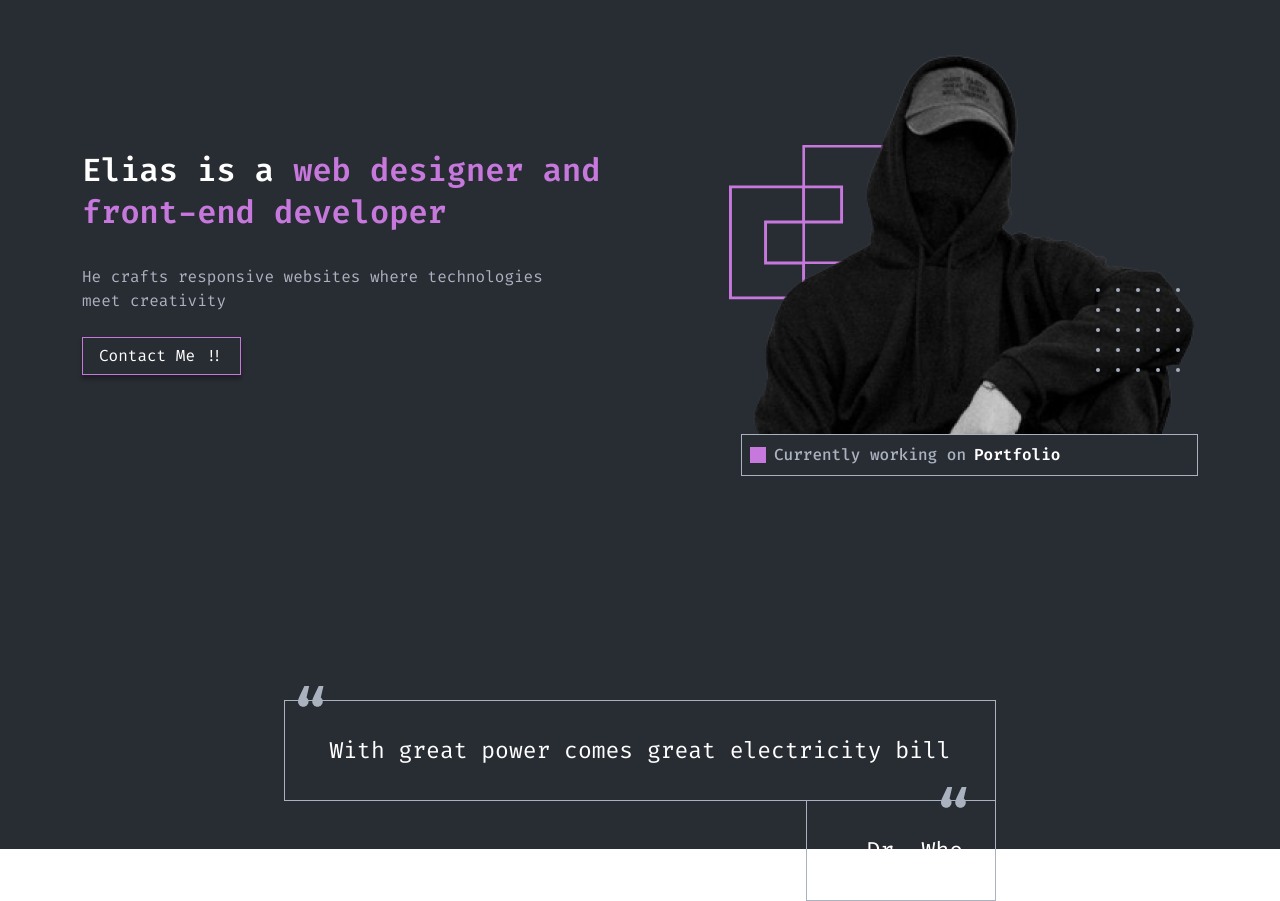
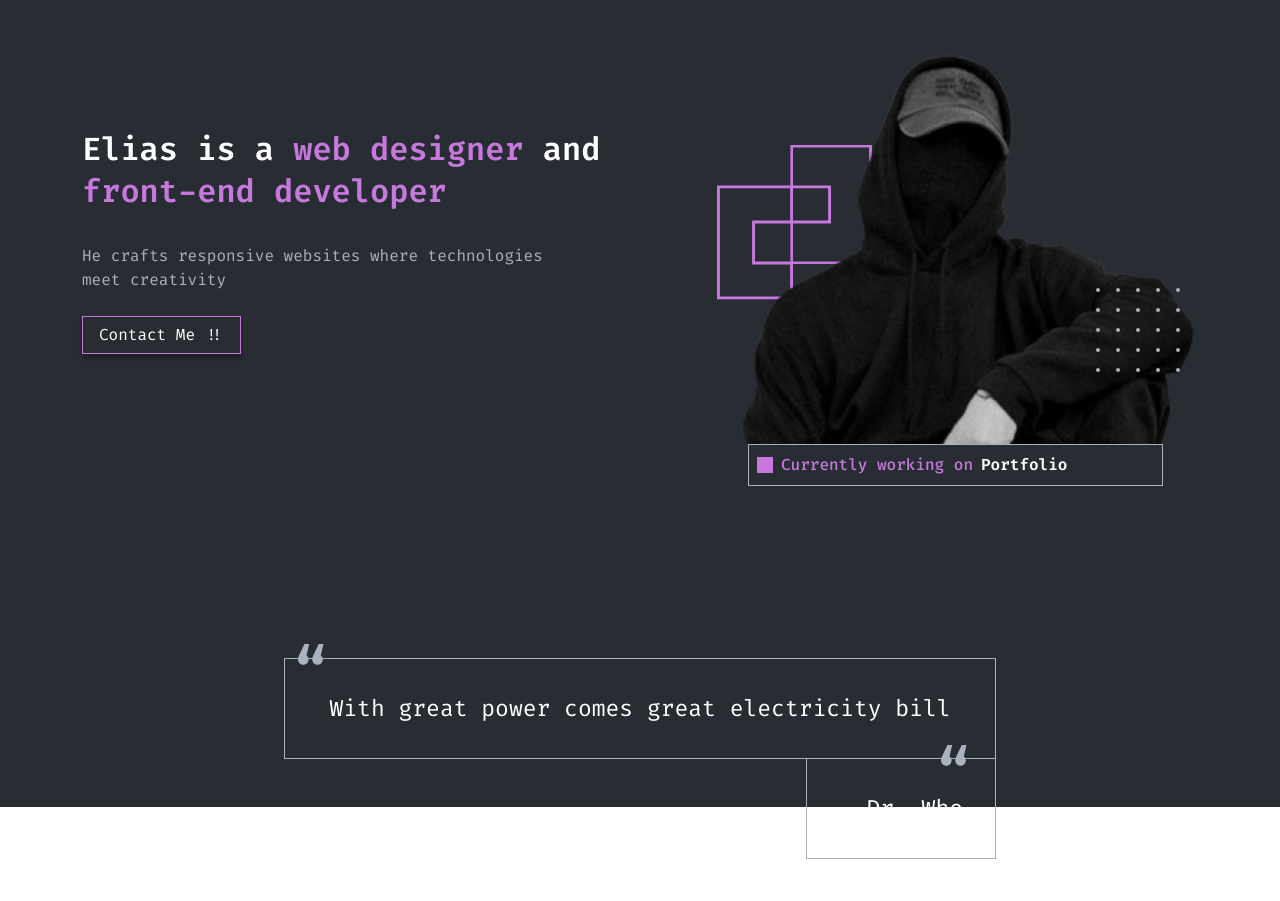
Before and after one commit to vcpc/Portfolio-Belal, an Angular app: page / in a window 1280 px wide. After the commit the page ends 859 px from the top, so only its background shows below. Built offline with nearby package versions, Linux system fonts and the light colour scheme.

Commit message:
refactor for home style

```diff
--- a/angular.json
+++ b/angular.json
@@ -99,6 +99,6 @@
     }
   },
   "cli": {
-    "analytics": "51197a58-e389-4a7e-8530-668b46563aaf"
+    "analytics": false
   }
 }
--- a/src/app/core/components/home/home.component.html
+++ b/src/app/core/components/home/home.component.html
@@ -5,17 +5,16 @@
     >
       <div class="col-lg-6 px-0">
         <div class="home__heading">
-          <h1 class="mb-0 pe-1 p-md-0">
-            <span class="text-white">Elias is a</span> web designer
-            <span>and</span>
-            <br />
-            front-end developer
+          <h1 class="mb-0 pe-1 p-md-0 text-white">
+            Elias is a <span class="color-main">web designer</span>
+            and
+            <span class="color-main"> front-end developer </span>
           </h1>
-          <p class="mb-4">
+          <p class="mb-4 gray-color">
             He crafts responsive websites where technologies meet creativity
           </p>
           <button
-            class="btn home__btn text-white rounded-0 px-3 text-capitalize"
+            class="btn primary__btn text-white rounded-0 px-3 text-capitalize"
           >
             contact me !!
           </button>
@@ -26,6 +25,15 @@
         <div class="home__main mb-0 ms-lg-auto">
           <figure>
             <img class="w-100" src="./assets/Image-1.png" alt="logo" />
+            <div
+              class="home__frame p-2 d-flex align-items-center gap-2 color-main grayBorder"
+            >
+              <div class="home__box primaryBorder bg-main"></div>
+              <div class="home__title d-flex flex-column flex-md-row">
+                <p class="mb-0 pe-2">Currently working on</p>
+                <span class="text-white">Portfolio</span>
+              </div>
+            </div>
           </figure>
           <figure class="home__dots position-absolute">
             <img class="w-100" src="./assets/Dots.svg" />
@@ -34,13 +42,6 @@
             <img class="w-100" src="./assets/logo-outline.svg" />
           </figure>
         </div>
-        <div class="home__frame p-2 d-flex align-items-center gap-2 ms-lg-auto">
-          <div class="home__box"></div>
-          <div class="home__title d-flex flex-column flex-md-row">
-            <p class="mb-0 pe-2">Currently working on</p>
-            <span class="text-white">Portfolio</span>
-          </div>
-        </div>
       </div>
     </div>
     <app-qoute class="d-none d-md-block"></app-qoute>
--- a/src/app/core/components/home/home.component.scss
+++ b/src/app/core/components/home/home.component.scss
@@ -1,11 +1,15 @@
 .home {
   $refer: &;
 
+  /* Box Model */
   padding-top: 123px;
-  /* Box Model */
   min-height: 100vh;
 
+  /* Color */
+  background-color: #282c33;
+
   &__row-mb {
+    /* Positioning */
     margin: auto {
       bottom: 112px;
     }
@@ -31,12 +35,6 @@
         bottom: 24px;
       }
     }
-
-    #{$refer}__btn {
-      /* Other */
-      transition: all 0.5s;
-      box-shadow: 0px 4px 4px 0px rgba($color: #000000, $alpha: 0.3);
-    }
   }
 
   &__images {
@@ -45,7 +43,7 @@
       position: relative;
 
       /* Box Model */
-      width: 457px;
+      width: 469px;
       height: 386px;
 
       /* Other */
@@ -86,12 +84,20 @@
 
   &__frame {
     /* Box Model */
-    width: 457px;
+    width: 415px;
+
+    /* Positioning */
+    margin: {
+      left: 19px;
+    }
+    /* Text */
     font-weight: 500;
 
     /* Other */
     @media (max-width: 500px) {
-      width: 100%;
+      margin: {
+        left: 15px;
+      }
     }
     span {
       /* Text*/
--- a/src/app/core/components/qoute/qoute.component.html
+++ b/src/app/core/components/qoute/qoute.component.html
@@ -1,6 +1,8 @@
 <section class="qoute mx-auto position-relative">
-  <p class="text-white mb-0">With great power comes great electricity bill</p>
+  <p class="text-white mb-0 grayBorder">
+    With great power comes great electricity bill
+  </p>
   <div class="qoute__author position-absolute">
-    <p class="mb-0 text-white">- Dr. Who</p>
+    <p class="mb-0 text-white grayBorder">- Dr. Who</p>
   </div>
 </section>
--- /dev/null
+++ b/src/app/styles/components/_btn.scss
@@ -0,0 +1,12 @@
+.primary__btn {
+  /* Box Model */
+  border: 1px solid $primary !important;
+  /* Other */
+  transition: all 0.5s;
+  box-shadow: 0px 4px 4px 0px rgba($color: #000000, $alpha: 0.3);
+
+  &:hover {
+    /* Box Model */
+    background-color: #c778dd33 !important;
+  }
+}
--- a/src/app/styles/utilities/_variables.scss
+++ b/src/app/styles/utilities/_variables.scss
@@ -1,61 +1,28 @@
-$bg-main: #282c33;
+@import url("https://fonts.googleapis.com/css2?family=Fira+Code:wght@300..700&display=swap");
+
 $primary: #c778dd;
 $gray: #abb2bf;
 $font: "Fira Code";
 
-.home {
-  $refer: &;
+.bg-main {
+  /* Color */
+  background-color: $primary;
+}
 
-  /* Color */
-  background-color: $bg-main;
-
-  &__heading {
-    h1 {
+.color-main {
   /* Color */
   color: $primary;
 }
 
-    p {
+.gray-color {
   /* Color */
   color: $gray;
 }
 
-    #{$refer}__btn {
-      /* Box Model */
+.primaryBorder {
   border: 1px solid $primary;
-
-      &:hover {
-        /* Box Model */
-        background-color: rgba($color: $primary, $alpha: 0.5);
-      }
-    }
 }
 
-  &__frame {
-    /* Color */
-    color: $primary;
-
-    /* Box Model */
+.grayBorder {
   border: 1px solid $gray;
 }
-
-  p {
-    /* Color */
-    color: $gray;
-  }
-
-  #{$refer}__box {
-    /* box Model */
-    border: 1px solid $primary;
-
-    /* Color */
-    background-color: $primary;
-  }
-
-  .qoute {
-    p {
-      /* box Model */
-      border: 1px solid $gray;
-    }
-  }
-}
--- a/src/styles.scss
+++ b/src/styles.scss
@@ -1,5 +1,3 @@
-/* import Google Fonts */
-@import url("https://fonts.googleapis.com/css2?family=Fira+Code:wght@300..700&display=swap");
-
 @import "variables";
 @import "typography";
+@import "btn";
```
Lines whose indentation alone changed are shown as unchanged.
